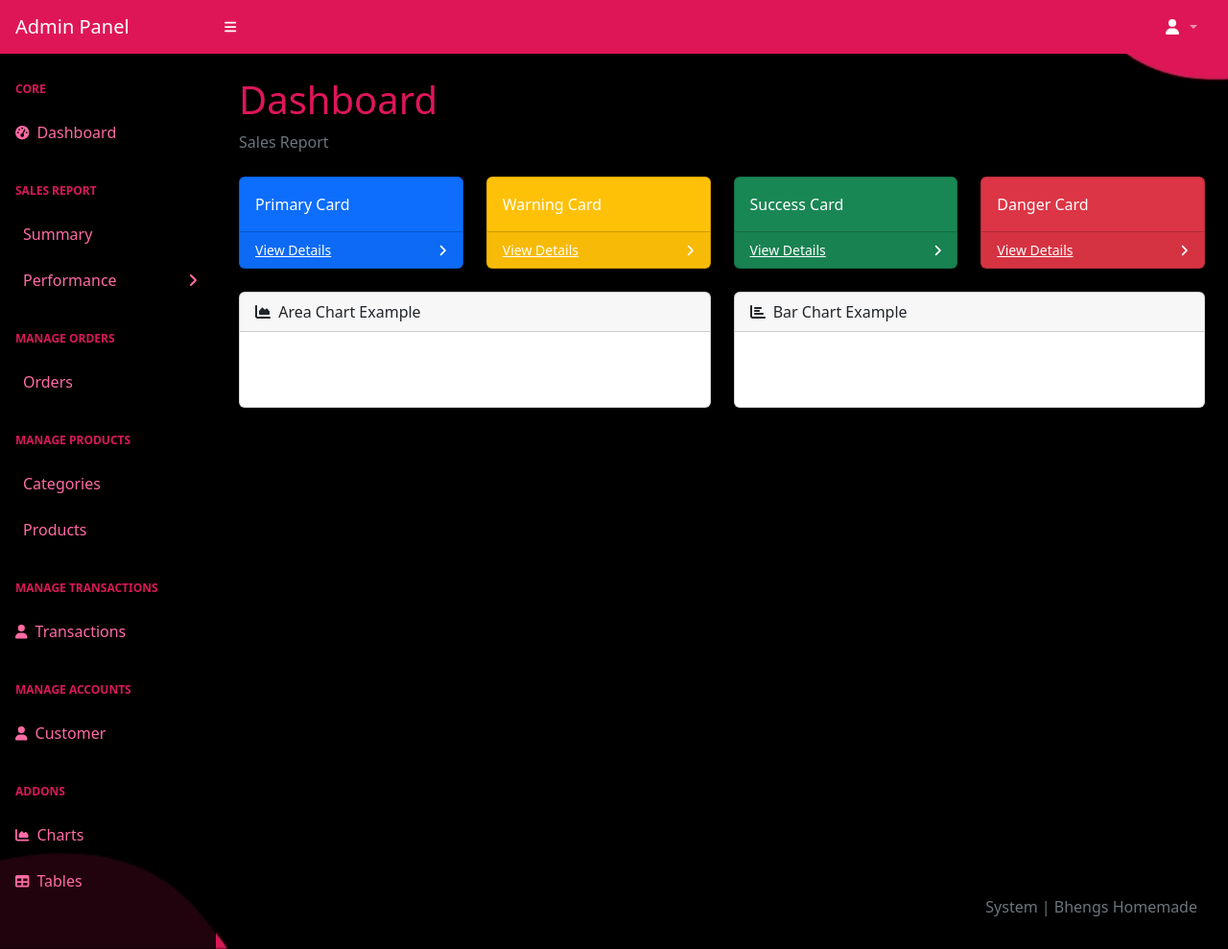
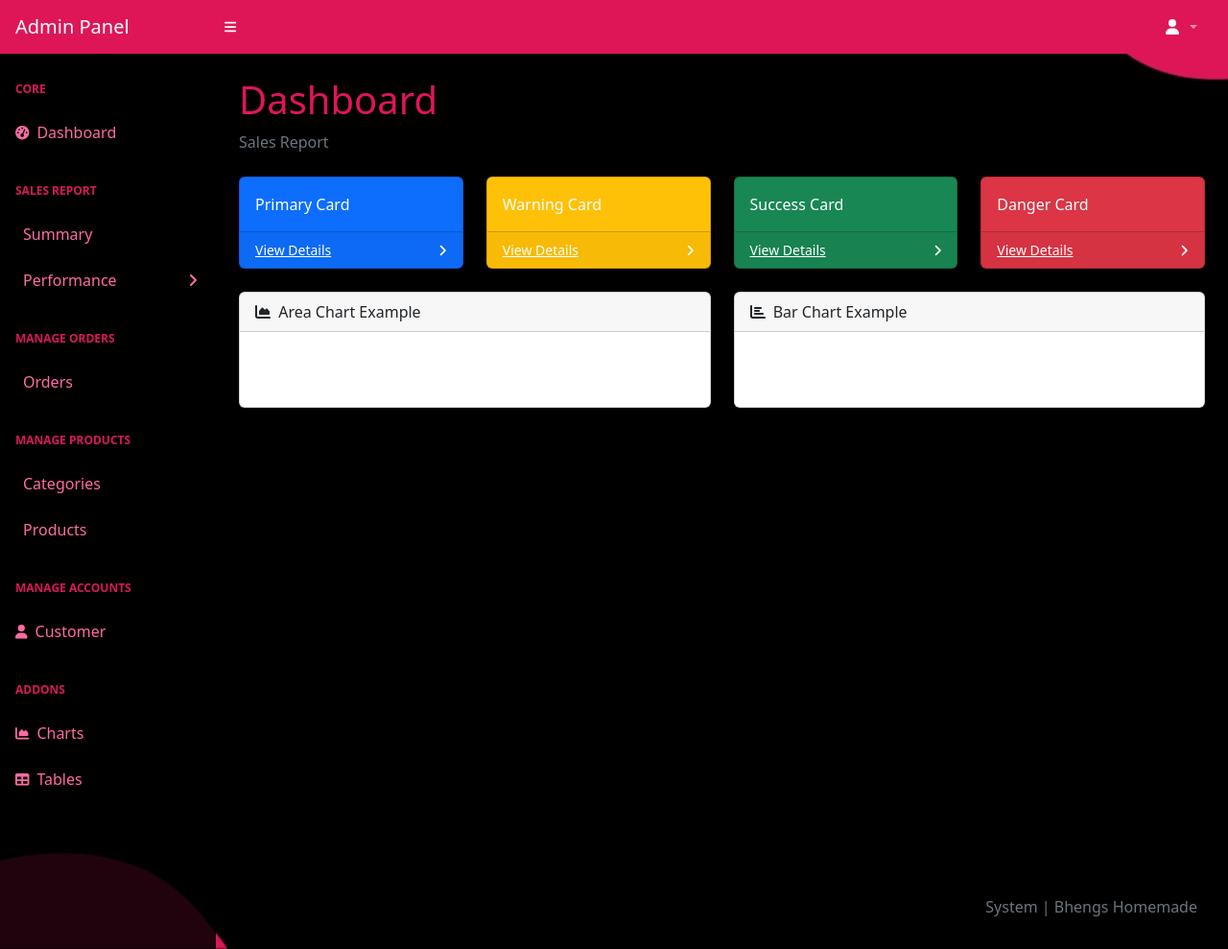
Before and after one commit to bulsu-mimurajg/IT304-Bhengs, a PHP site: page /admin/index.php in a window 1280 px wide. Shown: the whole page at 96% size. Run offline with PHP 8.4, Linux system fonts and the light colour scheme; some libraries are stand-ins or nearby versions.

Commit message:
bugfix - sidebar link

```diff
--- a/admin/includes/sidebar.php
+++ b/admin/includes/sidebar.php
@@ -4,7 +4,7 @@
             <div class="nav">
 
                 <div class="sb-sidenav-menu-heading">Core</div>
-                <a class="nav-link" href="index.html">
+                <a class="nav-link" href="index.php">
                     <div class="sb-nav-link-icon"><i class="fas fa-tachometer-alt"></i></div>
                     Dashboard
                 </a>
@@ -46,12 +46,6 @@
                     Products
                 </a>
 
-                <div class="sb-sidenav-menu-heading">Manage Transactions</div>
-                <a class="nav-link" href="sales-report_summary.php">
-                    <div class="sb-nav-link-icon"><i class="fa-solid fa-user"></i></div>
-                    Transactions
-                </a>
-
                 <div class="sb-sidenav-menu-heading">Manage Accounts</div>
                 <a class="nav-link" href="customer.php">
                     <div class="sb-nav-link-icon"><i class="fa-solid fa-user"></i></div>
```
